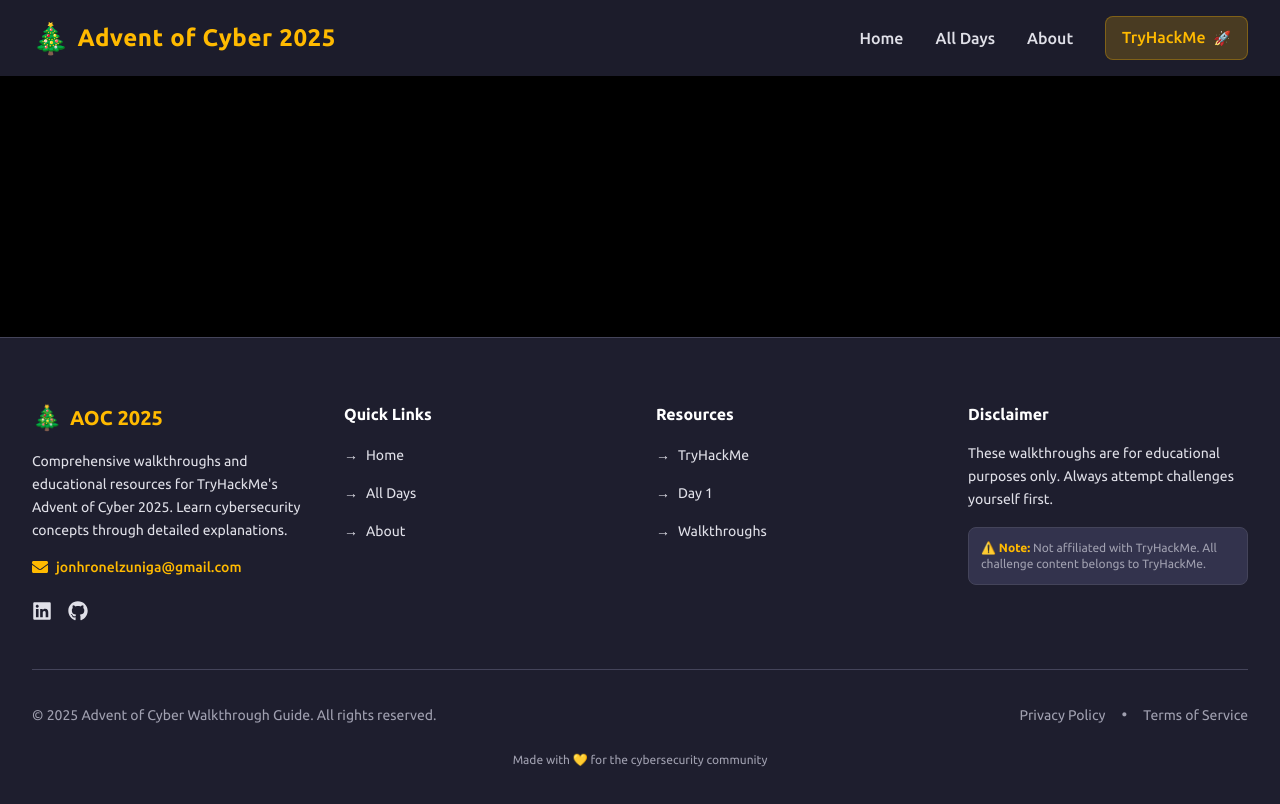
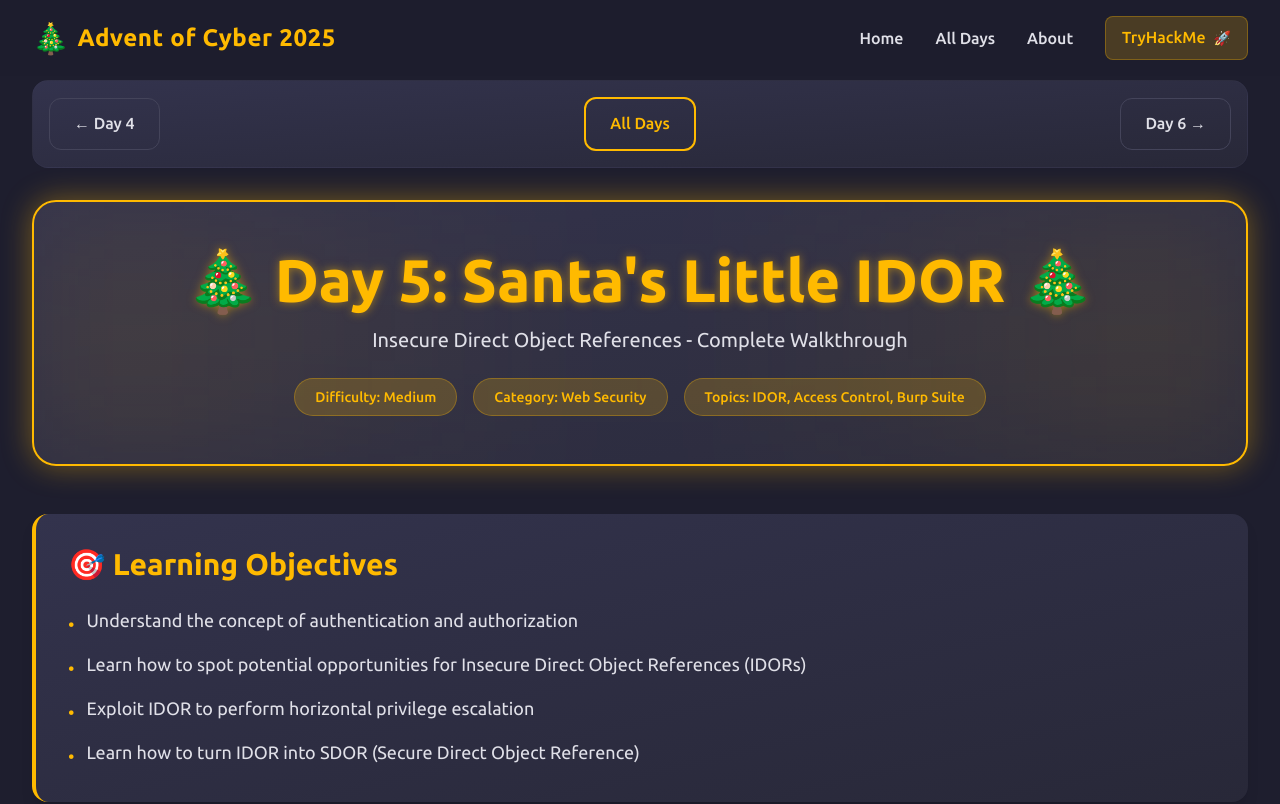
Before and after one commit to jayarzuniga/my_aoc_2025_journey, a React (Vite) app in the folder aoc-2025-walkthroughs/: page /my_aoc_2025_journey/day/5 in a window 1280 px wide. Shown: the top 804 px of the page. Built offline with nearby package versions, Linux system fonts and the light colour scheme; the HTML template or start-up script is replaced by a standard one.

Commit message:
Updated Day 6 content, replaced Day 6 with Day 5 in routing, and modified completed days in Home component. Changed external link in Navbar and adjusted total days displayed.

```diff
--- a/aoc-2025-walkthroughs/src/App.jsx
+++ b/aoc-2025-walkthroughs/src/App.jsx
@@ -7,7 +7,7 @@ import About from './pages/About';
 
 {/* Days */}
 import Day1 from './pages/days/Day1';
-import Day6 from './pages/days/Day6';
+import Day5 from './pages/days/Day5';
 
 
 function App() {
@@ -23,9 +23,9 @@ function App() {
             <Route path="/day/1" element={<Day1 />} />
             {/* <Route path="/day/2" element={<Day2 />} />
             <Route path="/day/3" element={<Day3 />} />
-            <Route path="/day/4" element={<Day4 />} />
-            <Route path="/day/5" element={<Day5 />} /> */}
-            <Route path="/day/6" element={<Day6 />} />
+            <Route path="/day/4" element={<Day4 />} /> */}
+            <Route path="/day/5" element={<Day5 />} />
+            {/* <Route path="/day/6" element={<Day6 />} /> */}
             {/* <Route path="/day/7" element={<Day7 />} />
             <Route path="/day/8" element={<Day8 />} />
             <Route path="/day/9" element={<Day9 />} />
--- a/aoc-2025-walkthroughs/src/components/Navbar.jsx
+++ b/aoc-2025-walkthroughs/src/components/Navbar.jsx
@@ -65,7 +65,7 @@ function Navbar() {
 
             {/* External Link */}
             <a
-              href="https://tryhackme.com/christmas"
+              href="https://tryhackme.com/adventofcyber25"
               target="_blank"
               rel="noopener noreferrer"
               className="inline-flex items-center gap-2 px-4 py-2 bg-primary/20 border border-primary/30 text-primary rounded-lg font-medium hover:bg-primary hover:text-background-darker transition-all duration-300"
--- a/aoc-2025-walkthroughs/src/pages/Home.jsx
+++ b/aoc-2025-walkthroughs/src/pages/Home.jsx
@@ -1,11 +1,11 @@
 import { Link } from 'react-router-dom';
 
 function Home() {
-  const completedDays = [1];
+  const completedDays = [1, 5];
 
   const allDays = [
     { day: 1, title: "Linux CLI - Shells & Bells", difficulty: "Intermediate", topics: ["Linux", "Git", "GPG"], completed: true },
-    { day: 6, title: "IDOR - Santa’s Little IDOR", difficulty: "Intermediate", topics: ["IDOR", "Access Control", "Burp Suite"], completed: true },
+    { day: 5, title: "IDOR - Santa’s Little IDOR", difficulty: "Intermediate", topics: ["IDOR", "Access Control", "Burp Suite"], completed: true },
     // Days 2-25 are locked for now
     ...Array.from({ length: 24 }, (_, i) => ({
       day: i + 2,
@@ -68,7 +68,7 @@ function Home() {
             <div className="text-text-secondary text-sm">Days Completed</div>
           </div>
           <div className="bg-gradient-to-br from-background-card to-background-overlay backdrop-blur-xl border border-ui-border/20 rounded-2xl p-6 text-center transform hover:scale-105 hover:border-primary/30 transition-all duration-300">
-            <div className="text-5xl font-black text-primary mb-2">25</div>
+            <div className="text-5xl font-black text-primary mb-2">24</div>
             <div className="text-text-secondary text-sm">Total Days</div>
           </div>
           <div className="bg-gradient-to-br from-background-card to-background-overlay backdrop-blur-xl border border-ui-border/20 rounded-2xl p-6 text-center transform hover:scale-105 hover:border-primary/30 transition-all duration-300">
@@ -113,7 +113,7 @@ function Home() {
 
                 <div className="flex gap-2 flex-wrap mb-4">
                   <span className="bg-primary/20 border border-primary/30 text-primary px-3 py-1 rounded-full text-sm font-medium">
-                    Intermediate
+                    Hard
                   </span>
                   <span className="bg-primary/20 border border-primary/30 text-primary px-3 py-1 rounded-full text-sm font-medium">
                     Linux
@@ -131,7 +131,7 @@ function Home() {
 
                 <div className="flex items-center gap-4 text-sm text-text-muted">
                   <span>📖 10+ Steps</span>
-                  <span>⏱️ 45-60 min</span>
+                  <span>⏱️ 60-120 min</span>
                   <span>🏆 Side Quest</span>
                 </div>
               </div>
@@ -268,7 +268,7 @@ function Home() {
                 Start with Day 1 🎯
               </Link>
               <a
-                href="https://tryhackme.com/christmas"
+                href="https://tryhackme.com/adventofcyber25"
                 target="_blank"
                 rel="noopener noreferrer"
                 className="inline-flex items-center px-8 py-4 bg-transparent border-2 border-primary text-primary font-bold rounded-2xl hover:bg-primary hover:text-background-darker hover:-translate-y-0.5 transition-all duration-300"
--- a/aoc-2025-walkthroughs/src/pages/days/Day6.jsx
+++ b/aoc-2025-walkthroughs/src/pages/days/Day5.jsx
@@ -1,6 +1,6 @@
 import { Link } from 'react-router-dom';
 
-function Day6() {
+function Day5() {
   return (
     <div className="min-h-screen bg-background-darker py-12">
       <div className="max-w-7xl mx-auto px-4 sm:px-6 lg:px-8 pt-8">
@@ -8,10 +8,10 @@ function Day6() {
         {/* Day Navigation */}
         <div className="flex justify-between items-center mb-8 bg-gradient-to-br from-background-card to-background-overlay backdrop-blur-xl border border-ui-border/20 rounded-2xl p-4">
           <Link
-            to="/day/5"
+            to="/day/4"
             className="text-text-secondary hover:text-primary px-6 py-3 border border-ui-border rounded-xl hover:bg-primary/10 hover:-translate-y-0.5 transition-all duration-300 font-medium"
           >
-            ← Day 5
+            ← Day 4
           </Link>
 
           <Link
@@ -22,10 +22,10 @@ function Day6() {
           </Link>
 
           <Link
-            to="/day/7"
+            to="/day/6"
             className="text-text-secondary hover:text-primary px-6 py-3 border border-ui-border rounded-xl hover:bg-primary/10 hover:-translate-y-0.5 transition-all duration-300 font-medium"
           >
-            Day 7 →
+            Day 6 →
           </Link>
         </div>
 
@@ -35,7 +35,7 @@ function Day6() {
 
           <div className="relative z-10">
             <h1 className="text-5xl md:text-6xl font-black text-primary text-center mb-4 matrix-text">
-              🎄 Day 6: Santa's Little IDOR 🎄
+              🎄 Day 5: Santa's Little IDOR 🎄
             </h1>
             <p className="text-text-secondary text-center mb-6 text-xl">Insecure Direct Object References - Complete Walkthrough</p>
 
@@ -877,4 +877,4 @@ function Day6() {
   );
 }
 
-export default Day6;
+export default Day5;
```
